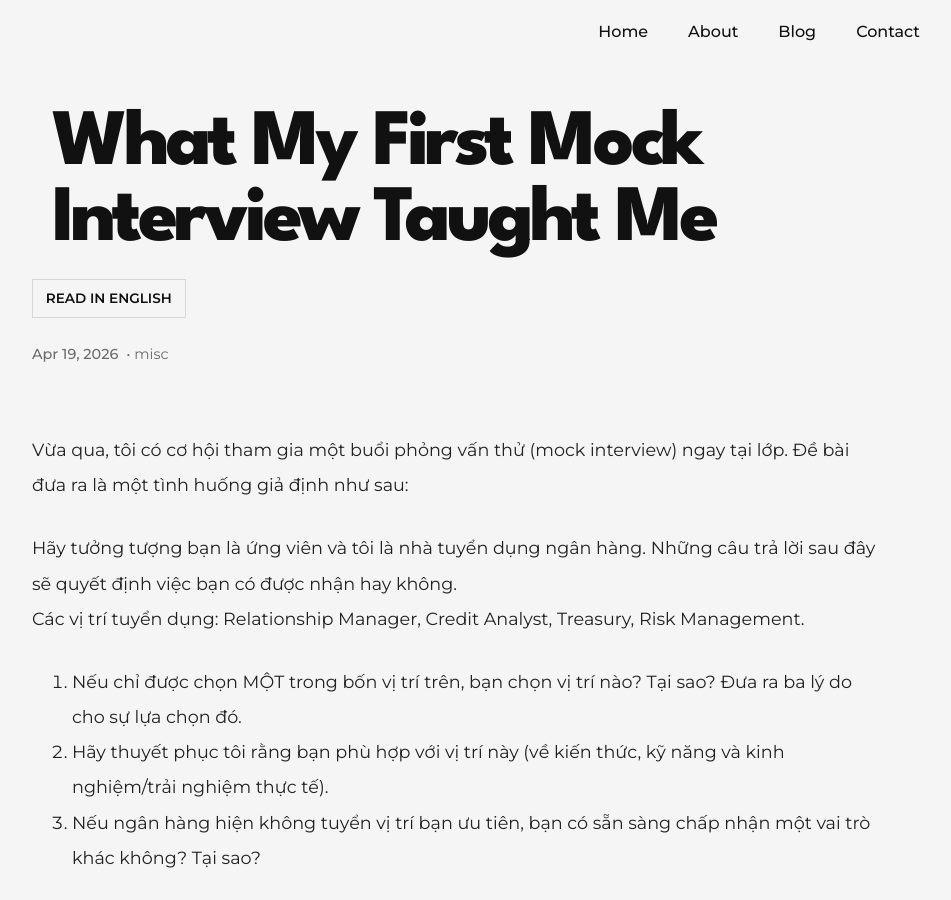
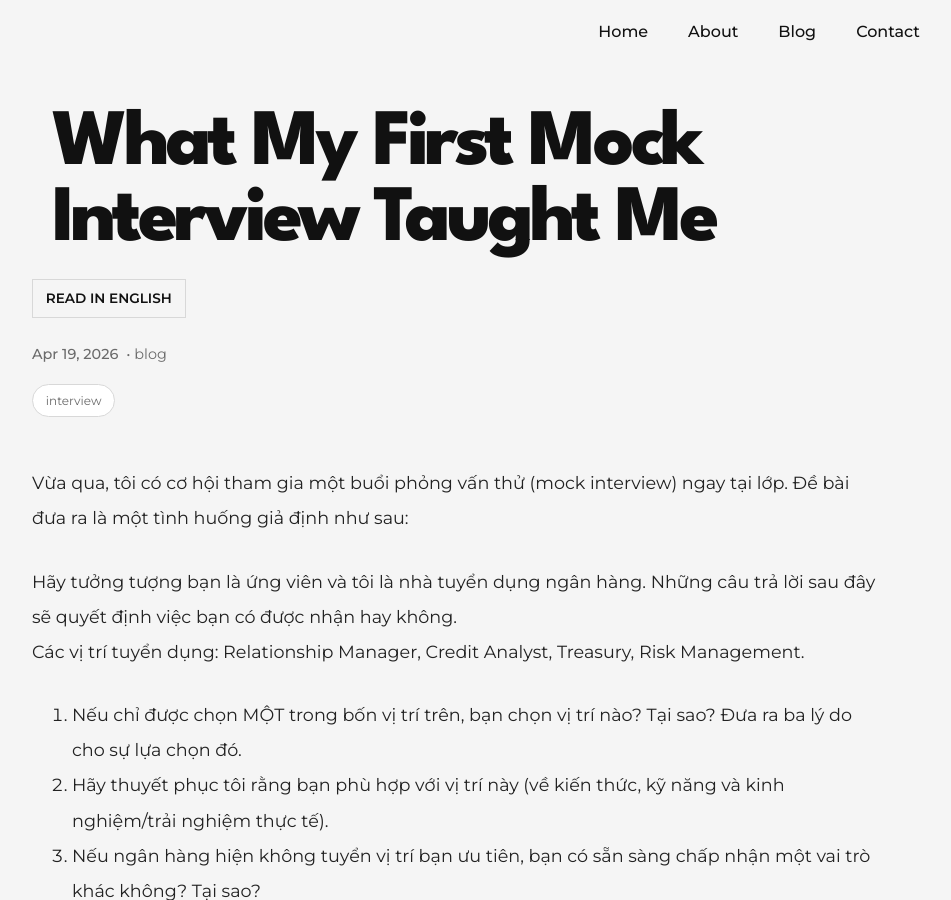
Before and after one commit to yuhtvo/yuhtvo.github.io, a Jekyll site: the page built from _posts/2026-04-19-first-mock-interview-vi.md, in a window 1280 px wide and 900 px high. Shown: the whole window, without its empty margins (180-1131 px from the left). Built offline with Jekyll 4.4.1, drawn with Linux system fonts in a browser that asks for light colours.

Commit message:
Update posts

```diff
--- a/_posts/2026-04-19-first-mock-interview-vi.md
+++ b/_posts/2026-04-19-first-mock-interview-vi.md
@@ -3,8 +3,9 @@ layout: post
 title: "What My First Mock Interview Taught Me"
 excerpt: "Dù bạn làm công việc gì đi nữa, hãy đặt mục tiêu trở thành Master trong lĩnh vực đó"
 date: 2026-04-19
-category: misc
+category: blog
 lang: vi
+tag: interview
 ref: first-mock-interview
 footer: "Buổi phỏng vấn thử này diễn ra vào ngày 5/2/2026."
 ---
```
